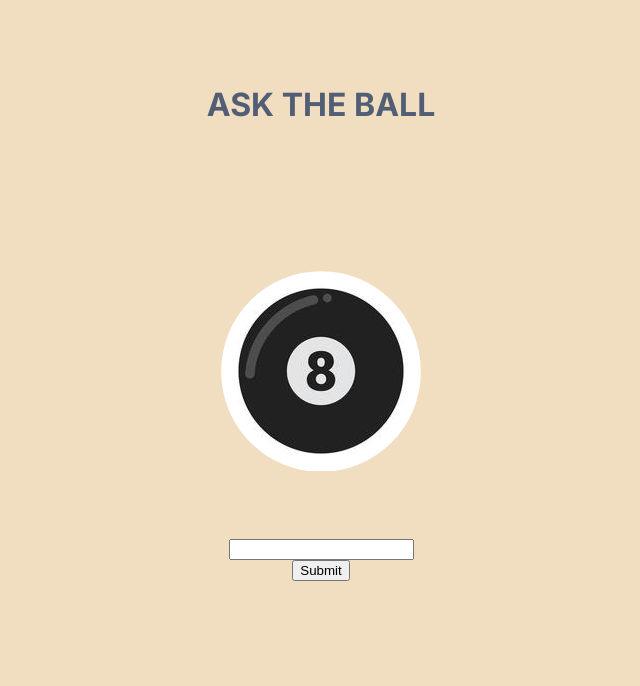
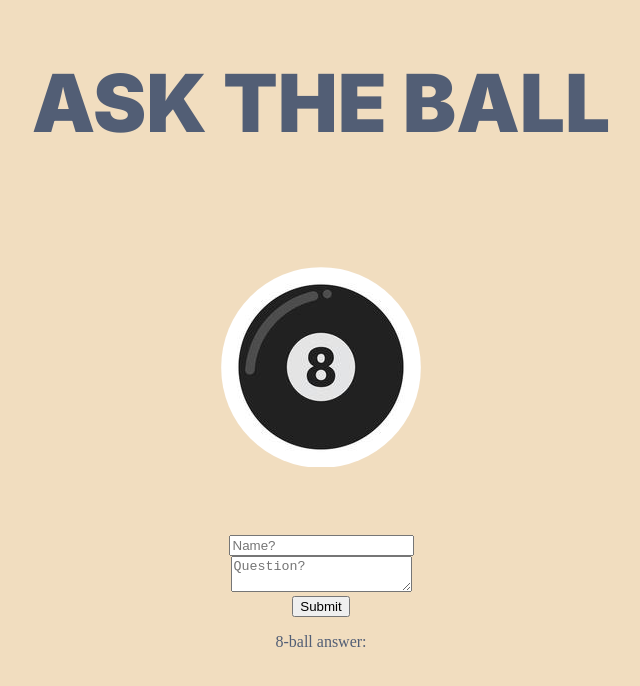
Before and after one commit to winterborn/magic-ball, a plain HTML site: page index.html in a window 1280 px wide. Shown: the whole page, without its empty margins (319-959 px from the left). Drawn offline with nearby package versions, Linux system fonts and the light colour scheme.

Commit message:
take and display user input

```diff
--- a/css/styles.css
+++ b/css/styles.css
@@ -1,15 +1,14 @@
 body {
     background-color: #F1DDBF;
     color: #525E75;
-    /* font-family: 'Montserrat', sans-serif; */
     text-align: center;
 }
 
 h1, h2, h3, h4, h5, h6 {
     font-family: 'Inter', sans-serif;
-    padding: 5%;
-    /* font-family: 'Montserrat', sans-serif;
-    font-weight: bold; */
+    font-weight: 900;
+    font-size: 80px;
+    /* padding: 5%; */
 }
 
 .ball-img {
--- a/index.html
+++ b/index.html
@@ -36,17 +36,47 @@
     <img class="ball-img" src="img/8-ball.jpeg" alt="8-ball-image">
   </div>
 
-  <div class="user-input">
+  <!-- <div class="user-input">
     <form action="" method="get" class="question-input-form">
       <div class="question-input-form">
         <label for="name"></label>
-        <input type="text" name="name" id="question" required>
+        <input type="text" name="name" id="questionName" required>
       </div>
       <div class="question-input-form">
         <input type="submit" value="Submit">
       </div>
     </form>
+  </div> -->
+
+  <div class="interaction">
+
+    <div class="name">
+      <input type="text" id="myName" placeholder="Name?">
+    </div>
+
+    <div class="question">
+      <textarea id="myQuestion" rows="2" cols="20" placeholder="Question?"></textarea>
+    </div>
+
+    <div class="button">
+      <button onclick="printOutput ()">Submit</button>
+    </div>
+
+    <div class="output">
+      <p id="outputToScreen"></p>
+      <p>8-ball answer:</p>
+    </div>
+
   </div>
+
+  <script>
+    function printOutput() {
+      const myName = document.getElementById("myName").value;
+      const myQuestion = document.getElementById("myQuestion").value;
+      const capitalLetterFix = myName[0].toUpperCase() + myName.substring(1);
+      document.getElementById("outputToScreen").innerHTML = capitalLetterFix + ", " + "you asked, " + myQuestion;
+    }
+  </script>
 
   <!-- <div class="javascript response">
     <script src="scripts/scripts.js"></script>
```
Also changed, not shown: scripts/scripts.js (+8 -0 lines).
